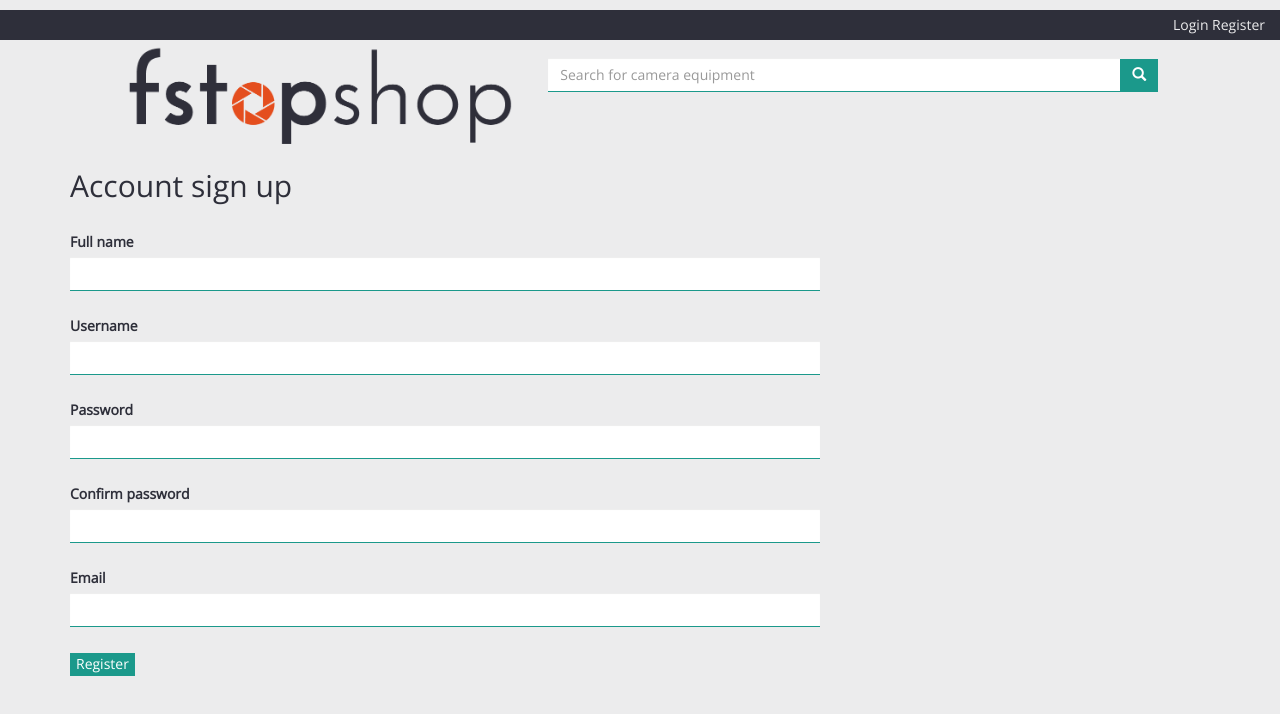
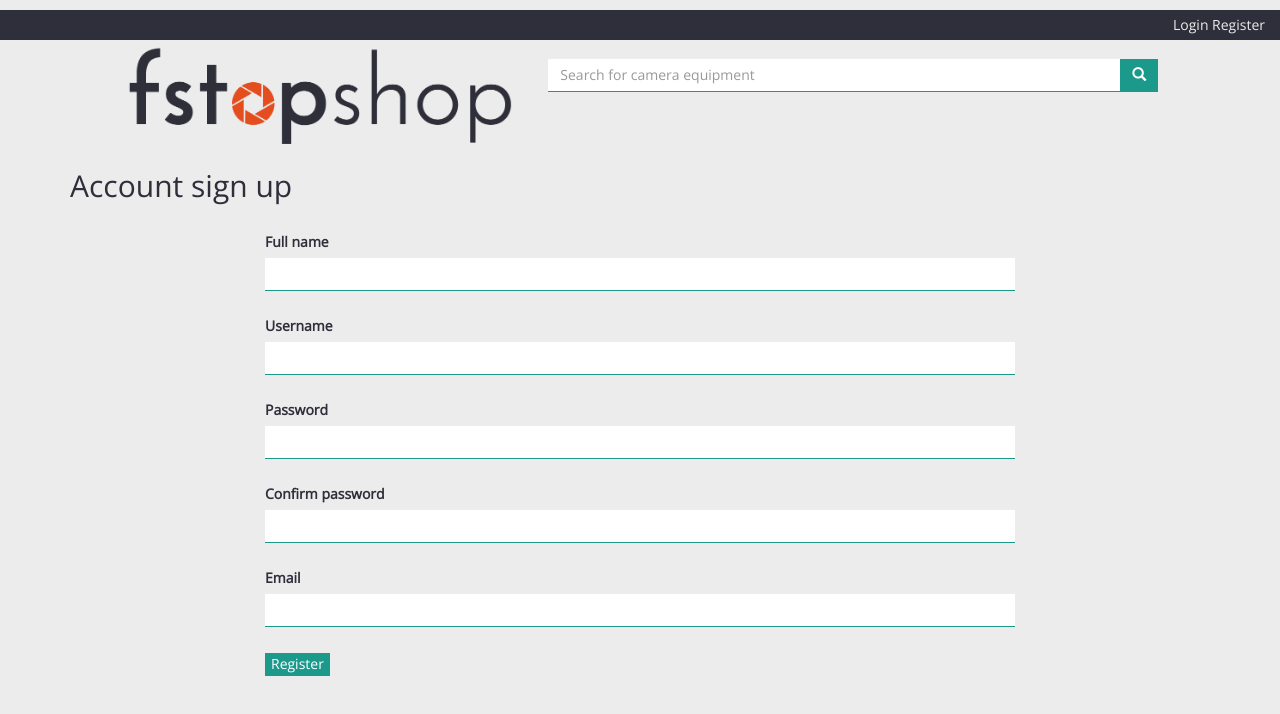
Before and after one commit to sarah-reynolds/fstopshop, a React (Create React App) app in the folder front-end/: page /register in a window 1280 px wide. Shown: the top 714 px of the page. Built offline with nearby package versions, Linux system fonts and the light colour scheme.

Commit message:
center align forms on login and resgister pages

```diff
--- a/front-end/src/containers/Login.js
+++ b/front-end/src/containers/Login.js
@@ -50,7 +50,7 @@ class Login extends Component {
 					<div className="col-xs-12">
 						<h2>Log in</h2><br />
 					</div>
-					<div className="col-sm-8 col-xs-12">
+					<div className="col-sm-8 col-sm-offset-2 col-xs-12">
 					<form id="register-form" onSubmit={this.loginSubmit}>
 						<div className="form-group">
 							<label>Username&nbsp;</label>
--- a/front-end/src/containers/Register.js
+++ b/front-end/src/containers/Register.js
@@ -44,7 +44,7 @@ class Register extends Component {
 					<div className="col-xs-12">
 						<h2>Account sign up</h2><br />
 					</div>
-					<div className="col-sm-8 col-xs-12">
+					<div className="col-sm-8 col-sm-offset-2 col-xs-12">
 					<form id="register-form" onSubmit={this.registerUser}>
 						<div className="form-group">
 							<label>Full name&nbsp;</label>
```
